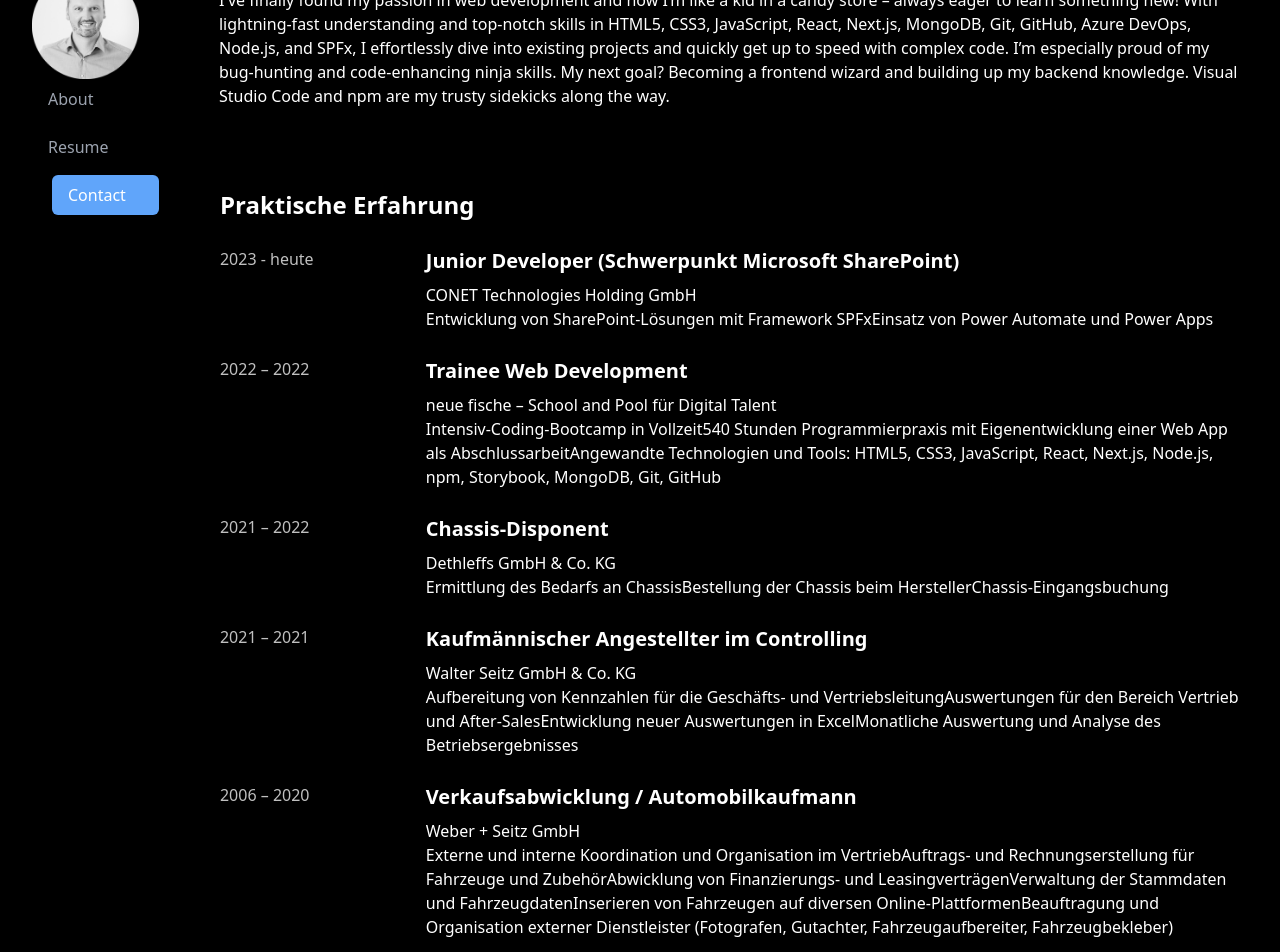
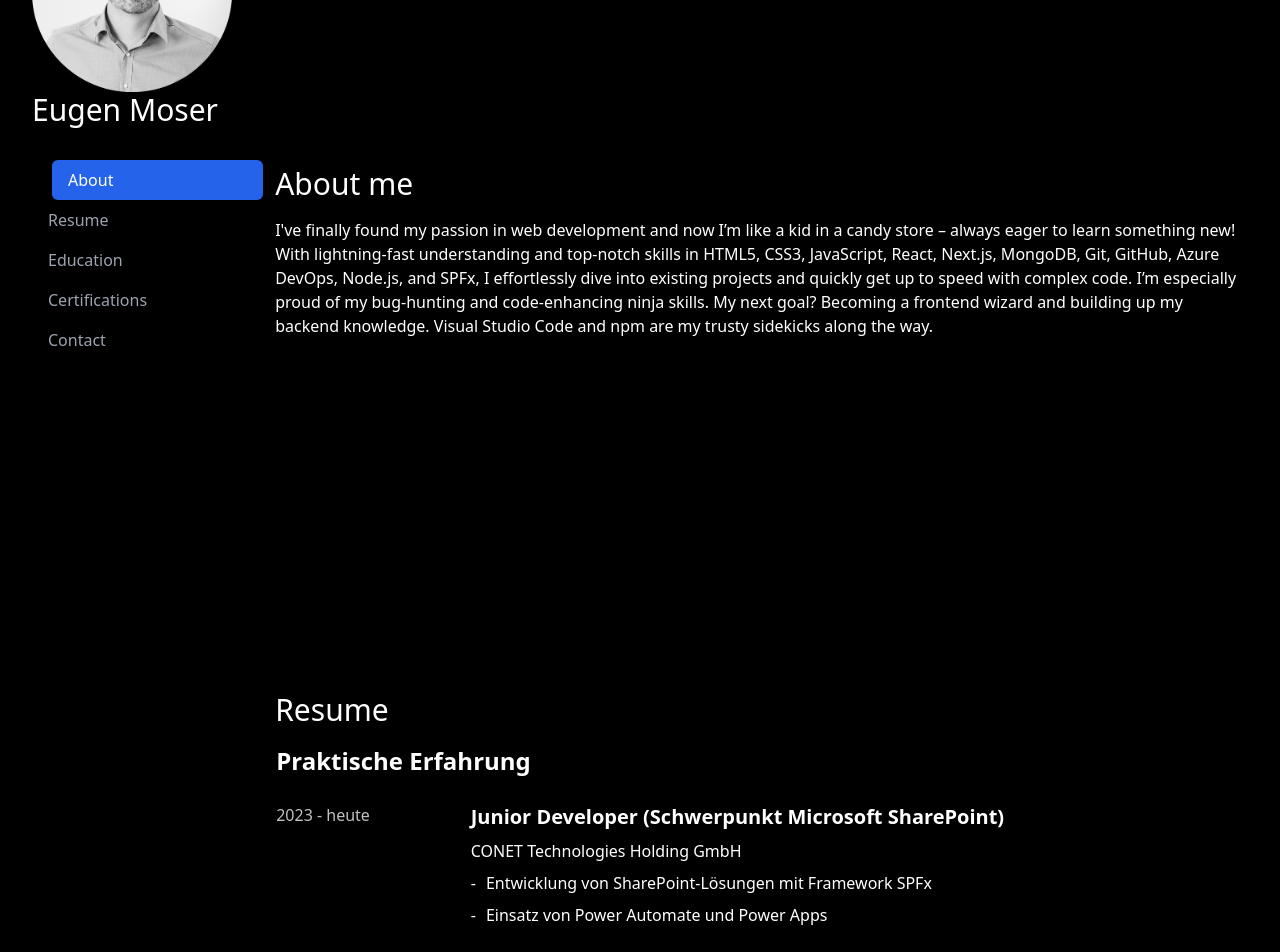
Before and after one commit to EugenMoser/Website, a Next.js app: page / in a window 1280 px wide. Shown: the part 140-1092 px from the top of the page. Built offline with nearby package versions, Linux system fonts and the light colour scheme.

Commit message:
change style

```diff
--- a/src/app/(portfolio)/components/nav.tsx
+++ /dev/null
@@ -1,85 +0,0 @@
-'use client';
-import {
-  useEffect,
-  useState,
-} from 'react';
-
-import { log } from 'console';
-import Link from 'next/link';
-
-interface NavigationProps {}
-
-function Navigation({}: NavigationProps): JSX.Element {
-  const links = [
-    {
-      href: '#about',
-      label: 'About',
-    },
-    {
-      href: '#resume',
-      label: 'Resume',
-    },
-    {
-      href: '#contact',
-      label: 'Contact',
-    },
-  ];
-  const [activeSection, setActiveSection] = useState<string>(
-    links[0].href.slice(1)
-  );
-
-  //get the current section based on scroll position
-  useEffect(() => {
-    const handleScroll = () => {
-      const sections = links.map((link) =>
-        document.querySelector(link.href)
-      );
-      const scrollPosition =
-        window.scrollY + (window.innerHeight - window.innerHeight + 1);
-      console.log(
-        'scrollPosition',
-        window.scrollY,
-        window.innerHeight - window.innerHeight + 1
-      );
-      sections.forEach((section) => {
-        if (section) {
-          const element = section as HTMLElement;
-          if (
-            element.offsetTop <= scrollPosition &&
-            element.offsetTop + element.clientHeight > scrollPosition
-          ) {
-            setActiveSection(element.id);
-          }
-        }
-      });
-    };
-
-    window.addEventListener('scroll', handleScroll);
-    return () => {
-      window.removeEventListener('scroll', handleScroll);
-    };
-  });
-
-  return (
-    <ul className='flex flex-col gap-2 justify-end'>
-      {links.map((link) => (
-        <li key={link.href}>
-          <Link
-            href={link.href}
-            className={`
-              block px-4 py-2 rounded-md ${
-                activeSection === link.href.slice(1)
-                  ? // ? 'bg-gray-300 text-gray-800 animate-shake animate-once animate-duration-1000 animate-ease-linear'
-                    'bg-blue-400 slide-right'
-                  : 'text-gray-400 hover:bg-gray-200 '
-              }`}
-          >
-            {link.label}
-          </Link>
-        </li>
-      ))}
-    </ul>
-  );
-}
-
-export default Navigation;
--- /dev/null
+++ b/src/app/(portfolio)/components/navigation.tsx
@@ -0,0 +1,52 @@
+'use client';
+import '../../globals.css';
+
+import { useEffect, useState } from 'react';
+
+import Link from 'next/link';
+
+import { handleScroll, sections } from '../utils/scrollTracker';
+
+interface NavigationProps {}
+
+function Navigation({}: NavigationProps): JSX.Element {
+  const [activeSection, setActiveSection] = useState<string | void>(
+    'about'
+  );
+
+  //get the current section based on scroll position
+  useEffect(() => {
+    const onScroll = () => {
+      const currentSection = handleScroll();
+      setActiveSection(currentSection);
+    };
+
+    window.addEventListener('scroll', onScroll, false);
+    // Cleanup function to remove the event listener
+    return () => {
+      window.removeEventListener('scroll', onScroll);
+    };
+  }, [activeSection]);
+
+  return (
+    <ul className='flex flex-col justify-end'>
+      {sections.map((link) => (
+        <li key={link.href}>
+          <Link
+            href={link.href}
+            className={`
+              block  px-4 py-2 rounded-md  ${
+                activeSection === link.href.slice(1)
+                  ? 'bg-linkblue slide-right'
+                  : 'text-gray-400 hover:bg-gray-200 '
+              }`}
+          >
+            {link.label}
+          </Link>
+        </li>
+      ))}
+    </ul>
+  );
+}
+
+export default Navigation;
--- a/src/app/(portfolio)/components/sections/about.tsx
+++ b/src/app/(portfolio)/components/sections/about.tsx
@@ -6,7 +6,7 @@
   return (
     <div
       id='about'
-      className='col-span-1 sm:col-span-1 pb-20'
+      className='sectionStyle'
     >
       <h1 className='pb-4'>About me</h1>
       <p>{strings.aboutMe}</p>
--- a/src/app/(portfolio)/components/sections/contact.tsx
+++ b/src/app/(portfolio)/components/sections/contact.tsx
@@ -4,7 +4,7 @@
   return (
     <div
       id='contact'
-      className='col-span-1 sm:col-span-2 min-h-screen'
+      className='sectionStyle'
     >
       <h1 className='pb-4'>Contact</h1>
       <p>
--- a/src/app/(portfolio)/components/sections/resume.tsx
+++ b/src/app/(portfolio)/components/sections/resume.tsx
@@ -2,11 +2,9 @@
 
 import React from 'react';
 
-import Table from 'react-bootstrap/Table';
-
 import { strings } from '../../utils/strings';
 
-interface Resume {
+interface ResumeProps {
   period: string;
   position: string;
   company: string;
@@ -15,10 +13,10 @@
 
 interface SectionProps {
   title: string;
-  items: Resume[];
+  items: ResumeProps[];
 }
 
-const ResumeSection: React.FC<SectionProps> = ({ title, items }) => {
+function ResumeSection({ title, items }: SectionProps): JSX.Element {
   return (
     <>
       <thead>
@@ -37,17 +35,30 @@
             <td className='text-grey md:flexSmall'>{item.period}</td>
             <td className='md:flexBig flex flex-col'>
               <p className='text-xl font-bold mb-2'>{item.position}</p>
-              <p>{item.company}</p>
-              <p>{item.details}</p>
+              <p className='mb-2'>{item.company}</p>
+              <ul>
+                {item.details.length > 0 && (
+                  <>
+                    {item.details.map((detail: string, index: number) => (
+                      <li
+                        key={index}
+                        className='list list-line-feed'
+                      >
+                        {detail}
+                      </li>
+                    ))}
+                  </>
+                )}
+              </ul>
             </td>
           </tr>
         ))}
       </tbody>
     </>
   );
-};
+}
 
-const ResumeTable: React.FC = () => {
+function ResumeTable(): JSX.Element {
   const {
     experience,
     continuingEducation,
@@ -57,10 +68,12 @@
   } = strings.resume;
 
   return (
-    <Table
-      responsive
+    <div
       id='resume'
+      className='sectionStyle'
     >
+      <h1 className='pb-4'>Resume</h1>
+      <table className='pb-20'>
         <ResumeSection
           title='Praktische Erfahrung'
           items={experience}
@@ -81,8 +94,9 @@
           title='Schulabschluss'
           items={graduation}
         />
-    </Table>
+      </table>{' '}
+    </div>
   );
-};
+}
 
 export default ResumeTable;
--- a/src/app/(portfolio)/components/sidebar.tsx
+++ b/src/app/(portfolio)/components/sidebar.tsx
@@ -1,12 +1,21 @@
-import Navigation from './nav';
+import Image from 'next/image';
+
+import Navigation from './navigation';
 
 interface SidebarProps {}
 
 function Sidebar({}: SidebarProps): JSX.Element {
   return (
-    <div className='col-span-1 border-solid'>
-      <h1>Eugen Moser</h1>
-
+    <div className='mr-8 '>
+      <Image
+        src='/images/Bild_Moser.png'
+        alt='image from Eugen'
+        width={200}
+        height={200}
+      />
+      <div className='flex '>
+        <h1 className='mb-8 w-screen'>Eugen Moser</h1>
+      </div>
       <Navigation />
     </div>
   );
--- a/src/app/(portfolio)/layout.tsx
+++ b/src/app/(portfolio)/layout.tsx
@@ -1,9 +1,8 @@
 import '../globals.css';
 
 import type { Metadata } from 'next';
-import Image from 'next/image';
 
-import Navigation from './components/nav';
+import Sidebar from './components/sidebar';
 
 export const metadata: Metadata = {
   title: 'Eugen Moser personal website',
@@ -17,18 +16,11 @@
 }>) {
   return (
     <html lang='de'>
-      <body className='flex flex-row m-8 gap-20'>
-        <header className='col-span-1 sticky top-8 h-full'>
-          <h1>Eugen Moser</h1>
-          <Image
-            src='/images/Bild_Moser.png'
-            alt='image from Eugen'
-            width={200}
-            height={200}
-          />
-          <Navigation />
+      <body className='flex flex-row m-8 '>
+        <header className=' w-1/5 sticky top-8 h-screen'>
+          <Sidebar />
         </header>
-        <main>{children}</main>
+        <main className='w-4/5 '> {children}</main>
       </body>
     </html>
   );
--- a/src/app/(portfolio)/page.tsx
+++ b/src/app/(portfolio)/page.tsx
@@ -1,14 +1,27 @@
 import About from './components/sections/about';
+import Certifications from './components/sections/certifications';
 import Contact from './components/sections/contact';
+import Education from './components/sections/education';
 import Resume from './components/sections/resume';
 
 export default function Home() {
   return (
-    <div className='flex flex-col'>
-      <h1>under construction</h1>
+    <div className='flex flex-col '>
       <About />
       <Resume />
+      <Education />
+      <Certifications />
       <Contact />
     </div>
   );
 }
+
+//todo: - responsive Design
+//todo: - scroll animation
+//todo:   - section arise
+//todo:   - section station when scroll
+
+//todo: - progress bar
+//todo: - multilanguage
+//todo:
+//todo:
--- /dev/null
+++ b/src/app/(portfolio)/utils/scrollTracker.tsx
@@ -0,0 +1,54 @@
+import { useState } from 'react';
+
+type SectionsProps = {
+  href: string;
+  label: string;
+};
+
+export const sections: SectionsProps[] = [
+  {
+    href: '#about',
+    label: 'About',
+  },
+  {
+    href: '#resume',
+    label: 'Resume',
+  },
+  {
+    href: '#education',
+    label: 'Education',
+  },
+  {
+    href: '#certifications',
+    label: 'Certifications',
+  },
+  {
+    href: '#contact',
+    label: 'Contact',
+  },
+];
+
+//get the current section based on scroll position
+
+export function handleScroll(): string {
+  let activeSection = 'about';
+
+  const mySections = sections.map((link) =>
+    document.querySelector(link.href)
+  );
+  const scrollPosition =
+    window.scrollY + (window.innerHeight - window.innerHeight + 1);
+
+  mySections.forEach((section) => {
+    if (section) {
+      const element = section as HTMLElement;
+      if (
+        element.offsetTop <= scrollPosition &&
+        element.offsetTop + element.clientHeight > scrollPosition
+      ) {
+        activeSection = element.id;
+      }
+    }
+  });
+  return activeSection;
+}
--- a/src/app/globals.css
+++ b/src/app/globals.css
@@ -4,7 +4,7 @@
 
 @layer base {
   h1 {
-    @apply text-4xl;
+    @apply text-3xl;
   }
 
   h2 {
@@ -12,6 +12,7 @@
   }
 }
 body {
+  box-sizing: border-box;
   background-color: black;
   color: white;
   margin: 0;
@@ -60,31 +61,67 @@
     align-self: auto;
     order: 0;
   }
-}
-/*
 
-@media (prefers-color-scheme: dark) {
-  :root {
-    --foreground-rgb: 255, 255, 255;
-    --background-start-rgb: 0, 0, 0;
-    --background-end-rgb: 0, 0, 0;
+  .list::before {
+    content: '-';
+    margin-right: 10px;
+  }
+  .list-line-feed {
+    text-indent: -18px;
+    padding-left: 18px;
+    margin-bottom: 0.5rem;
+  }
+
+  .fadeInUp {
+    -webkit-animation-name: fadeInUp;
+    animation-name: fadeInUp;
+    -webkit-animation-duration: 1s;
+    animation-duration: 1s;
+    -webkit-animation-fill-mode: both;
+    animation-fill-mode: both;
+  }
+  @-webkit-keyframes fadeInUp {
+    0% {
+      opacity: 0;
+      -webkit-transform: translate3d(0, 100%, 0);
+      transform: translate3d(0, 100%, 0);
+    }
+    100% {
+      opacity: 1;
+      -webkit-transform: none;
+      transform: none;
+    }
+  }
+  @keyframes fadeInUp {
+    0% {
+      opacity: 0;
+      -webkit-transform: translate3d(0, 100%, 0);
+      transform: translate3d(0, 100%, 0);
+    }
+    100% {
+      opacity: 1;
+      -webkit-transform: none;
+      transform: none;
+    }
+  }
+
+  .progress {
+    height: 3px;
+    width: 0%;
+    background-color: #fff;
+    position: fixed;
+    top: 0;
+    left: 0;
+    animation: progress 1s linear;
+  }
+  @keyframes progress {
+    to {
+      background-color: rgb(20, 255, 226);
+      width: 100%;
+    }
+  }
+
+  .sectionStyle {
+    @apply flex flex-col justify-center min-h-screen self-center col-span-1 sm:col-span-1 pb-20;
   }
 }
-
-
-
-body {
-  color: rgb(var(--foreground-rgb));
-  background: linear-gradient(
-      to bottom,
-      transparent,
-      rgb(var(--background-end-rgb))
-    )
-    rgb(var(--background-start-rgb));
-}
-
-@layer utilities {
-  .text-balance {
-    text-wrap: balance;
-  }
-} */
```
Lines whose indentation alone changed are shown as unchanged.
